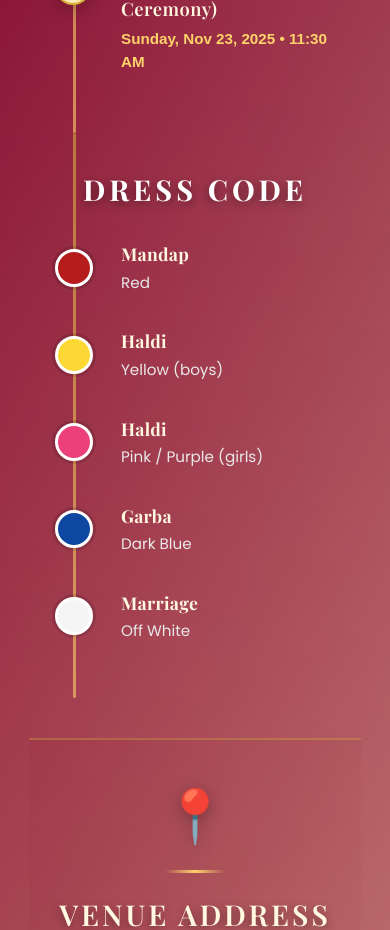
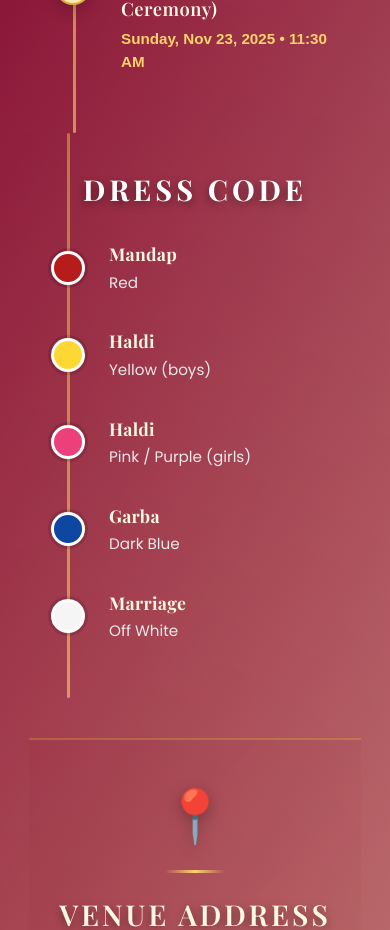
Before and after one commit to trivedikartik/kartikwedsnisha, a React (Vite) app: page / in a window 390 px wide. Shown: the part 2120-3050 px from the top of the page. Built offline with nearby package versions, Linux system fonts and the light colour scheme.

Commit message:
Dress Code: adjust rail/swatches left on small phones to avoid overlaps

```diff
--- a/src/components/WeddingInvitation.css
+++ b/src/components/WeddingInvitation.css
@@ -1108,6 +1108,14 @@
   box-shadow: 0 0 0 3px rgba(212, 175, 55, 0.15);
 }
 
+/* Tweak rail offset on very small phones to avoid overlap */
+@media (max-width: 400px) {
+  .dress-code::before { left: 22px; }
+  .dress-card { padding-left: 64px; }
+  .swatch { left: 6px; width: 34px; height: 34px; }
+  .dress-card::before { left: 22px; }
+}
+
 .swatch-red { background: #b71c1c; }
 .swatch-yellow { background: #fdd835; }
 .swatch-pink { background: #ec407a; }
```
